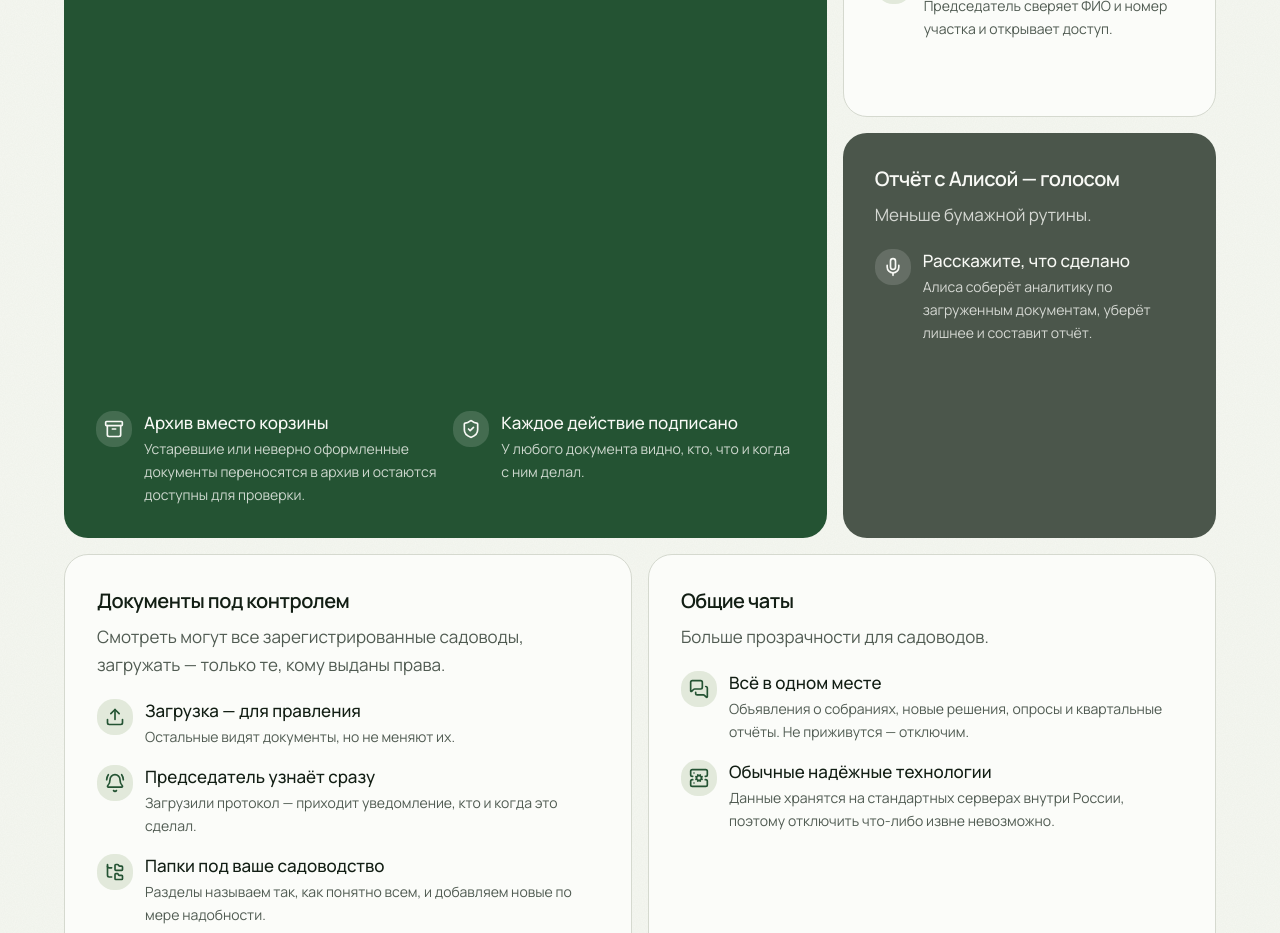
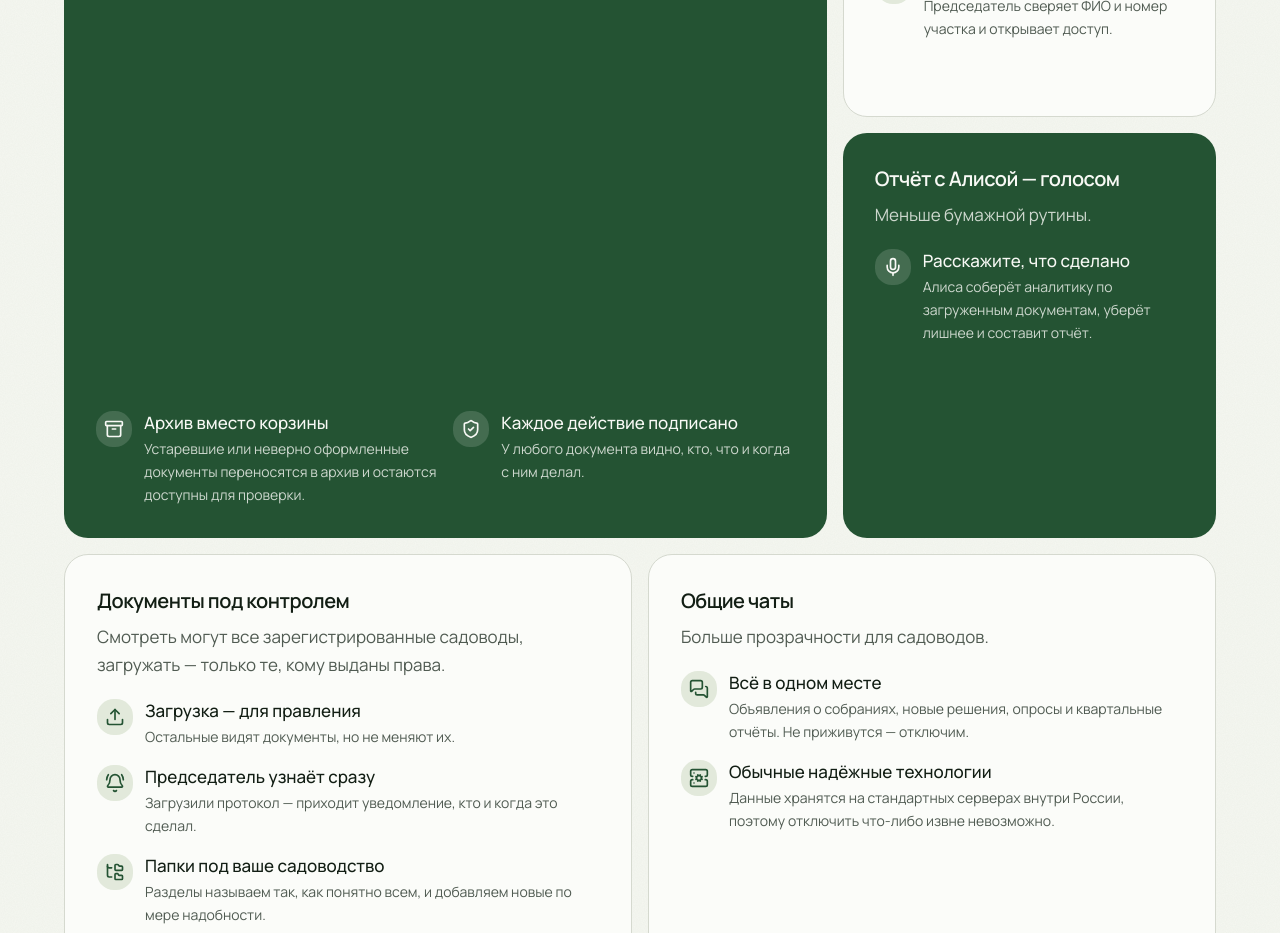
Before and after one commit to Olya1114/visitka-snt, a Next.js app: page / in a window 1280 px wide. Shown: the part 1420-2353 px from the top of the page. Built offline with nearby package versions, Linux system fonts and the light colour scheme.

Commit message:
feat: unify stamp tile style with primary tile style
Unified stamp tile style to match primary tile for consistency.

```diff
--- a/components/about-app.tsx
+++ b/components/about-app.tsx
@@ -116,7 +116,7 @@ const TILES: Tile[] = [
 
 const TONES = {
   primary: "bg-primary text-primary-foreground",
-  stamp: "bg-stamp text-stamp-foreground",
+  stamp: "bg-primary text-primary-foreground",
   card: "bg-card text-card-foreground border border-border",
 } as const
 
```
